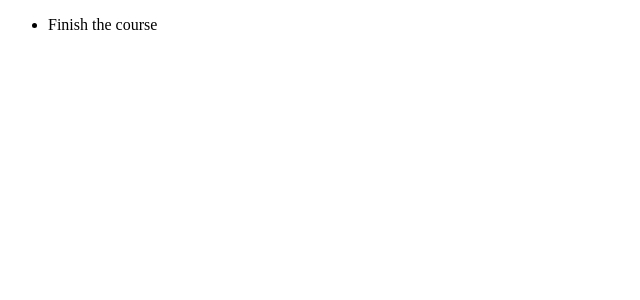
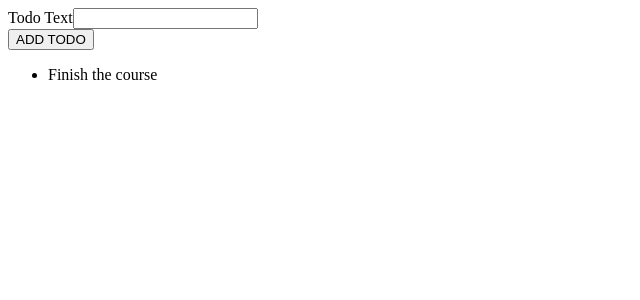
Before and after one commit to indrajithc/learn-typescript, a React (Create React App) app in the folder project-09-react-ts/: page / in a window 1280 px wide. Shown: the top 300 px of the page, without its empty margins (0-640 px from the left). Built offline with nearby package versions, Linux system fonts and the light colour scheme.

Commit message:
added new todo component

```diff
--- a/project-09-react-ts/src/App.tsx
+++ b/project-09-react-ts/src/App.tsx
@@ -1,12 +1,17 @@
 import React from 'react';
 import TodoList from './components/TodoList';
+import NewTodo from './components/NewTodo';
 
 const  App: React.FC = () => {
   const todos = [{ id: "t1", text: "Finish the course"}]
 
+  const todoAddHandler = (text: string) => {
+    console.log(text)
+  }
+
   return (
     <div className="App">
-      {/*  A component that adds todos */}
+      <NewTodo onAddTodo={todoAddHandler}/>
     <TodoList items={todos}/>
     </div>
   );
```
